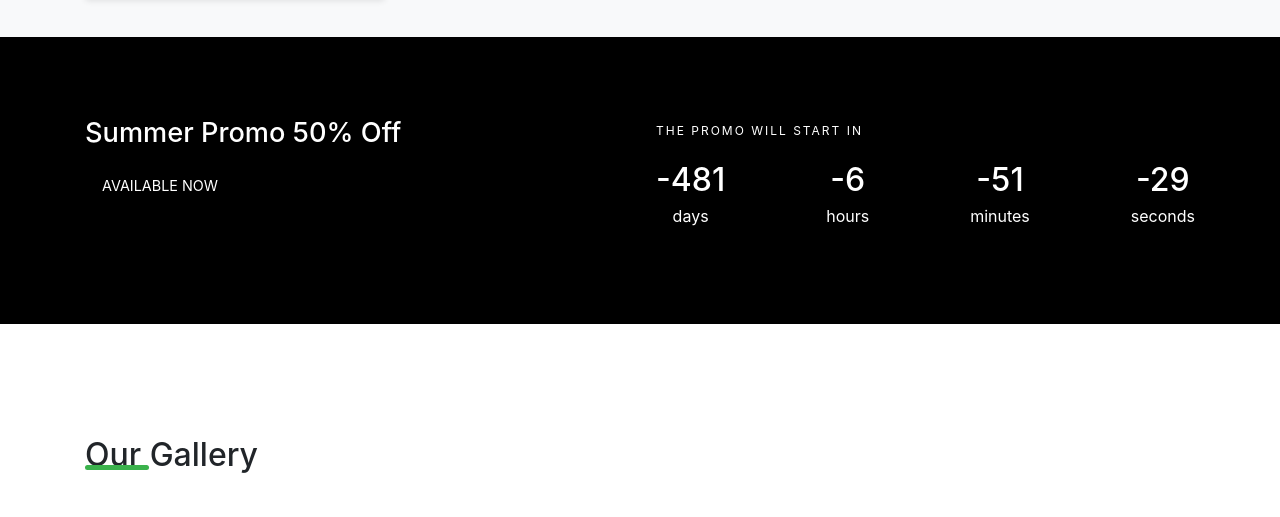
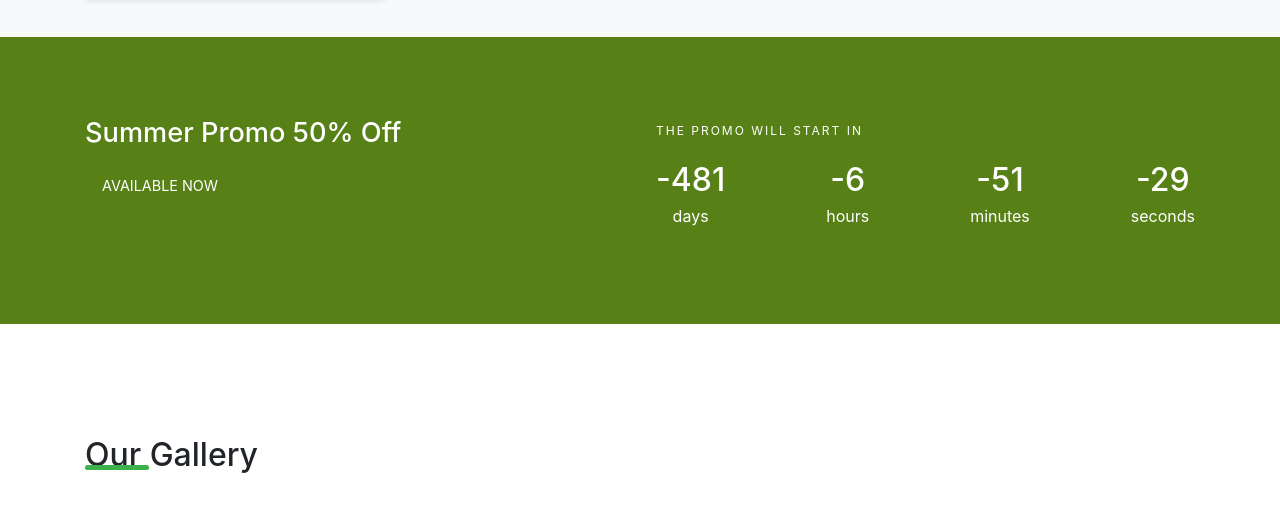
Before and after one commit to hegifebrianto/anugerah-tani-makmur, a plain HTML site: page index.html in a window 1280 px wide. Shown: the part 2417-2934 px from the top of the page. Drawn offline with nearby package versions, Linux system fonts and the light colour scheme; a small style sheet from the web is missing.

Commit message:
feat-hange-avail-promo

```diff
--- a/css/main.css
+++ b/css/main.css
@@ -158,7 +158,7 @@
   left: 0;
   height: 100%;
   width: 100%;
-  background-color: rgba(0, 0, 0, 0.9);
+  background-color: greenyellow !important;
   transition: background-color 0.3s ease-in-out;
   z-index: -1;
 }
```
